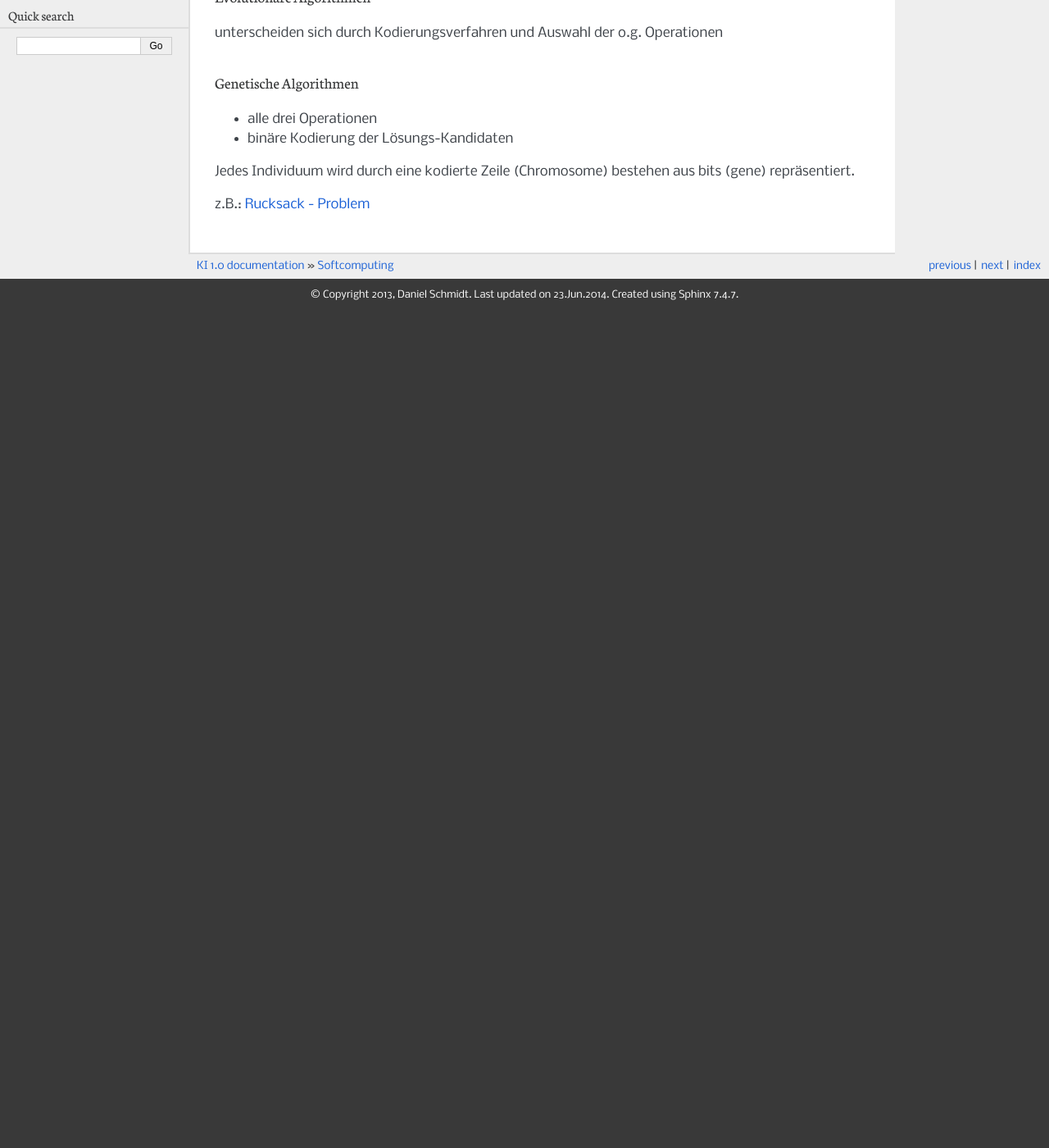
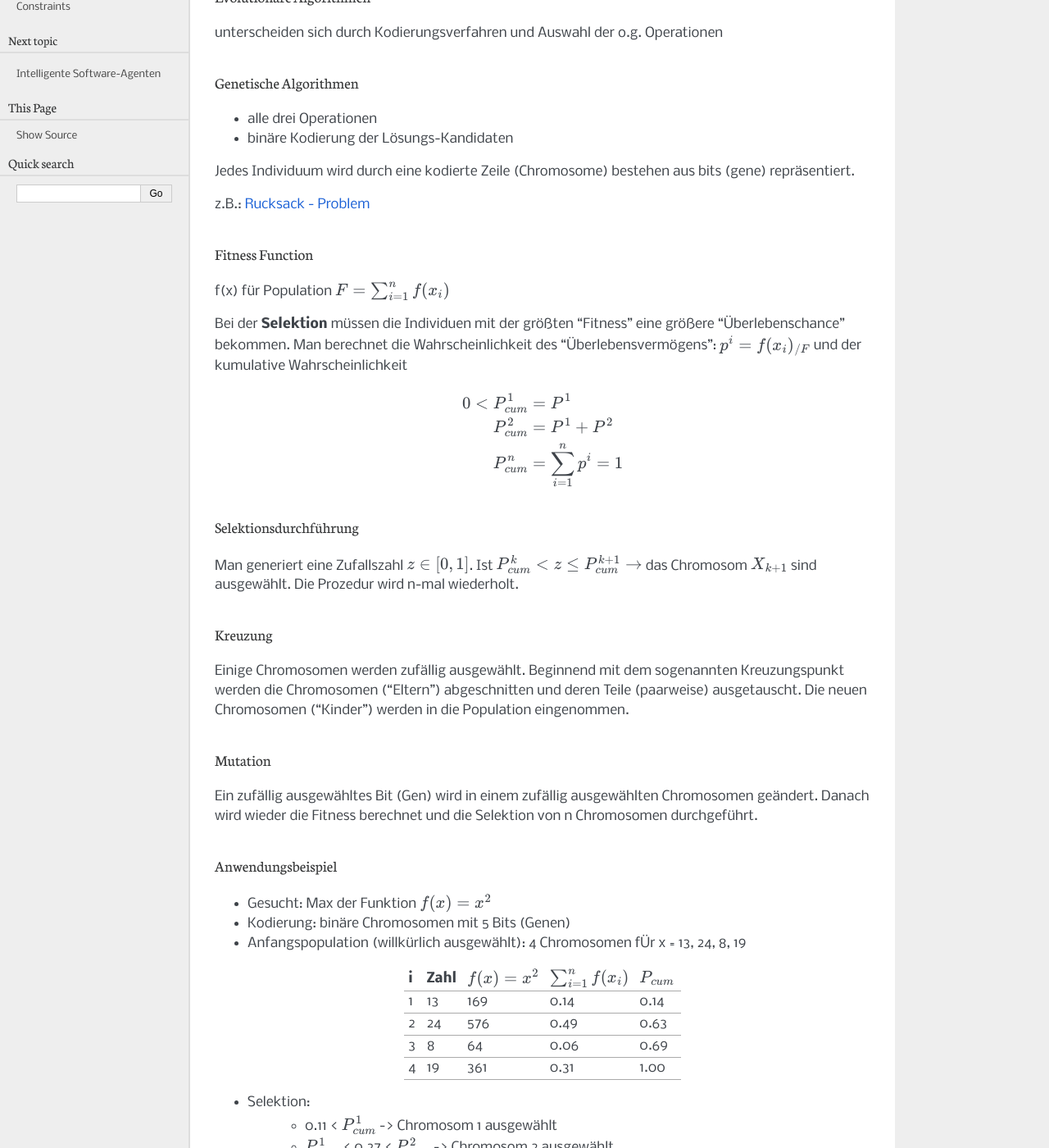
Before and after one commit to DanielMSchmidt/ki, a Sphinx documentation site: the page built from source/softcomputing.rst, in a window 1280 px wide and 1400 px high, scrolled down 443 px. Shown: the whole window at 82% size. Built offline with Sphinx 7.4.7, drawn with Linux system fonts in a browser that asks for light colours; pages that are not in the unit, such as notebooks, are missing from menus; before the commit the page ends 900 px from its top, so only the background shows below that; some of the changed text lies outside the part shown.

Commit message:
vorlesung

```diff
--- a/source/softcomputing.rst
+++ b/source/softcomputing.rst
@@ -25,3 +25,84 @@
 Jedes Individuum wird durch eine kodierte Zeile (Chromosome) bestehen aus bits (gene) repräsentiert.
 
 z.B.: `Rucksack - Problem <http://de.wikipedia.org/wiki/Rucksackproblem>`_
+
+Fitness Function
+^^^^^^^^^^^^^^^^^
+
+f(x) für Population :math:`F = \sum^n_{i=1} f(x_i)`
+
+Bei der **Selektion** müssen die Individuen mit der größten "Fitness" eine größere "Überlebenschance" bekommen.
+Man berechnet die Wahrscheinlichkeit des "Überlebensvermögens": :math:`p^i = f(x_i)_{/F}` und der kumulative Wahrscheinlichkeit
+
+.. math::
+
+  0 < P^1_{cum} &= P^1 \\
+  P^2_{cum} &= P^1 + P^2 \\
+  P^n_{cum} &= \sum^n_{i=1} p^i = 1
+
+Selektionsdurchführung
+^^^^^^^^^^^^^^^^^^^^^^^
+
+Man generiert eine Zufallszahl :math:`z \in [0,1]`. Ist :math:`P^k_{cum} < z \le P^{k+1}_{cum} \rightarrow` das Chromosom :math:`X_{k+1}` sind ausgewählt.
+Die Prozedur wird n-mal wiederholt.
+
+Kreuzung
+^^^^^^^^^^
+
+Einige Chromosomen werden zufällig ausgewählt.
+Beginnend mit dem sogenannten Kreuzungspunkt werden die Chromosomen ("Eltern") abgeschnitten und deren Teile (paarweise) ausgetauscht.
+Die neuen Chromosomen ("Kinder") werden in die Population eingenommen.
+
+
+Mutation
+^^^^^^^^^
+
+Ein zufällig ausgewähltes Bit (Gen) wird in einem zufällig ausgewählten Chromosomen geändert. Danach wird wieder die Fitness berechnet und die Selektion von n Chromosomen durchgeführt.
+
+Anwendungsbeispiel
+^^^^^^^^^^^^^^^^^^^^
+
+- Gesucht: Max der Funktion :math:`f(x) = x^2`
+- Kodierung: binäre Chromosomen mit 5 Bits (Genen)
+- Anfangspopulation (willkürlich ausgewählt): 4 Chromosomen fÜr x = 13, 24, 8, 19
+==  ====  ==================  ===========================  ================
+i   Zahl  :math:`f(x) = x^2`  :math:`\sum^n_{i=1} f(x_i)`  :math:`P_{cum}`
+==  ====  ==================  ===========================  ================
+1    13    169                0.14                           0.14
+2    24    576                0.49                           0.63
+3     8     64                0.06                           0.69
+4    19    361                0.31                           1.00
+==  ====  ==================  ===========================  ================
+
+- Selektion:
+    - 0.11 < :math:`P^1_{cum}` -> Chromosom 1 ausgewählt
+    - :math:`P^1_{cum}` < 0.27 < :math:`P^2_{cum}` -> Chromosom 2 ausgewählt
+    - :math:`P^1_{cum}` < 0.56 < :math:`P^2_{cum}` -> Chromosom 2 ausgewählt
+    - :math:`P^3_{cum}` < 0.83 < :math:`P^4_{cum}` -> Chromosom 4 ausgewählt
+
+- Kreuzung: Kreuzungspunkt per Zufall ausgewählt
+    - 4 für die Chromosomen 1 und 2 (01101 & 11000 => 01100 & 11001)
+    - 2 für die Chromosomen 3 (ehem. 2, rausgefogenes wird ersetzt durch bestes) und 4 (110000 & 10011 => 11011 & 10000)
+
+- Mutation: Wahrscheinlichkeit der Mutation (per Zufall): 0.05
+    - 0.05 x 20 Bits = 1 Bit soll der Mutation unterlegen
+    - z.B. (per Zufall) das dritte Bit des vierten Chromosoms
+
+- Neue Population (2. Generation)
+  - 01100
+  - 11001
+  - 11011
+  - 10100
+
+
+==  ====  ==================
+i   Zahl  :math:`f(x) = x^2`
+==  ====  ==================
+1    12    144
+2    25    625
+3    27    729
+4    20    400
+==  ====  ==================
+
+Vergleich: Klassische und genetische Optimierungs-Algorithmen
+----------------------------------------------------------------------
```
